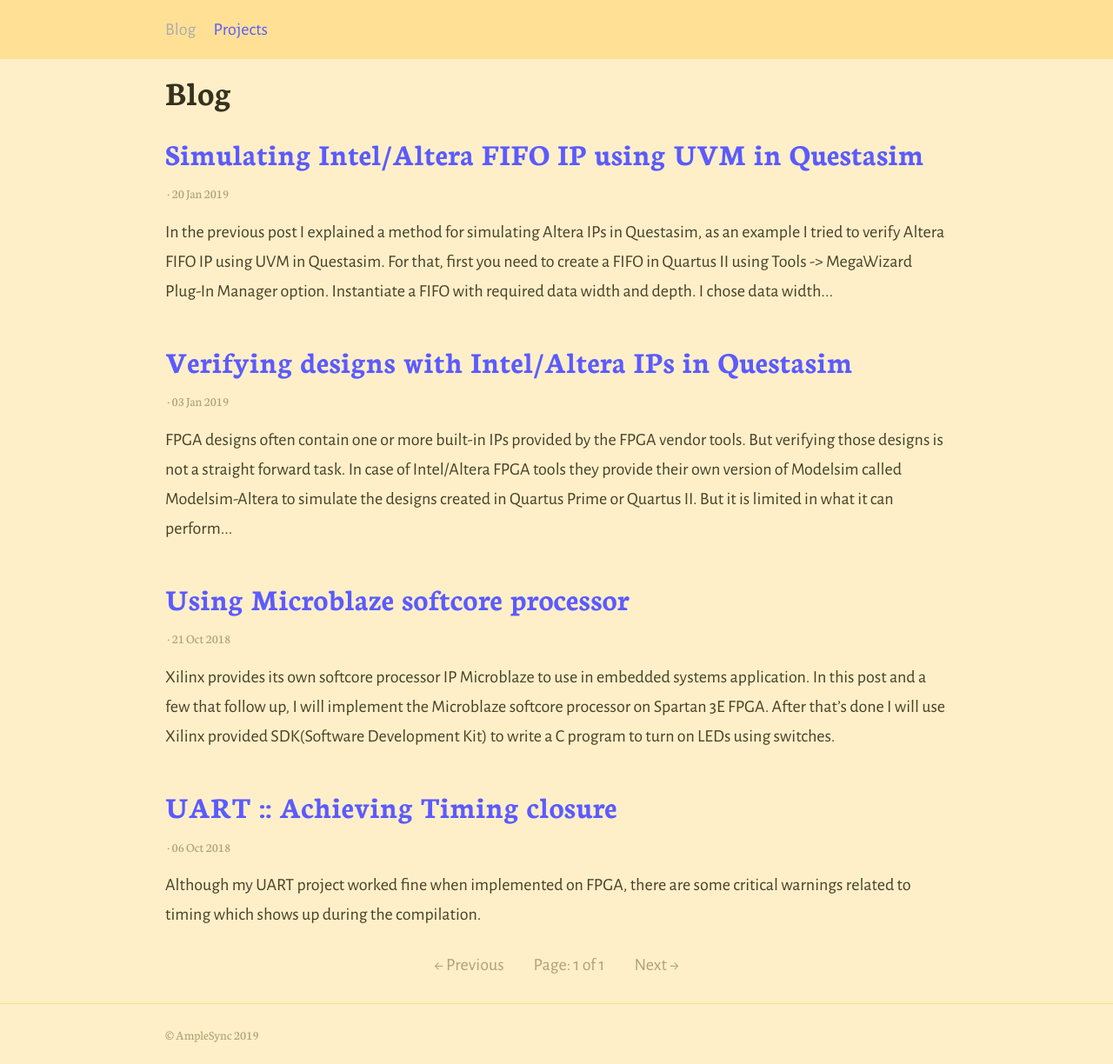
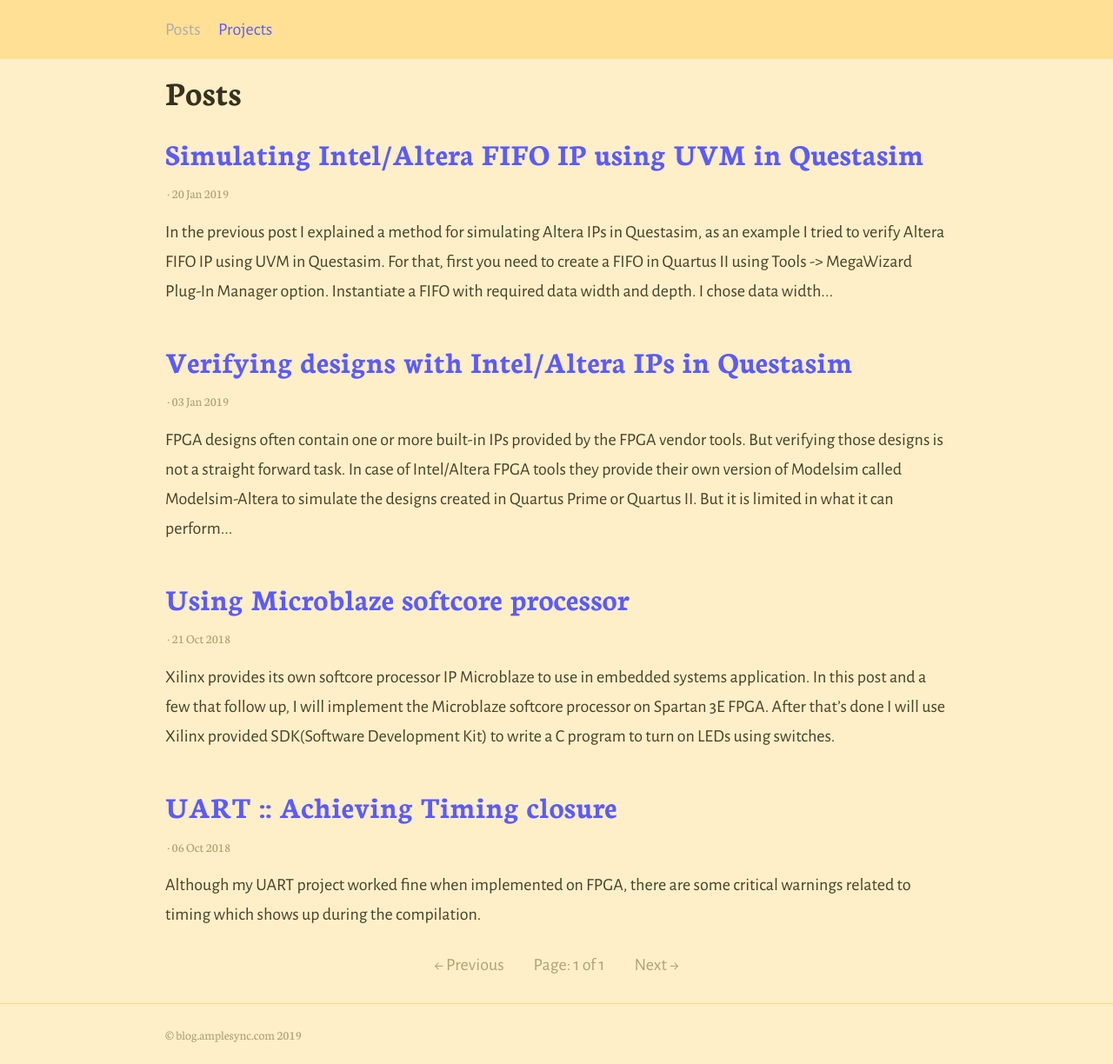
Before and after one commit to AmpleSync/amplesync.github.io, a Jekyll site: the page built from index.html, in a window 1280 px wide. Shown: the whole page at 87% size. Built offline with Jekyll 4.4.1, drawn with Linux system fonts in a browser that asks for light colours; the list of posts is cut into pages by our own code.

Commit message:
Update _config.yml

```diff
--- a/_config.yml
+++ b/_config.yml
@@ -29,7 +29,7 @@ timezone: # Timezone for blog posts and alike
 # 5. Collections
 collections:
   posts:
-    title: Blog # Needed for Siteleaf
+    title: Posts # Needed for Siteleaf
     output: true
     description:
 
@@ -50,7 +50,7 @@ defaults:
 
 # 7. Site settings
 encoding: utf-8 # Make sure the encoding is right
-title: "AmpleSync" # Site name or title
+title: "blog.amplesync.com" # Site name or title
 logo: # "/assets/logo.svg" # Site logo
 # favicon: "/favicon.ico" # Uncomment to add custom favicon, or leave as is to use site logo
 description: # Site description and default description
```
